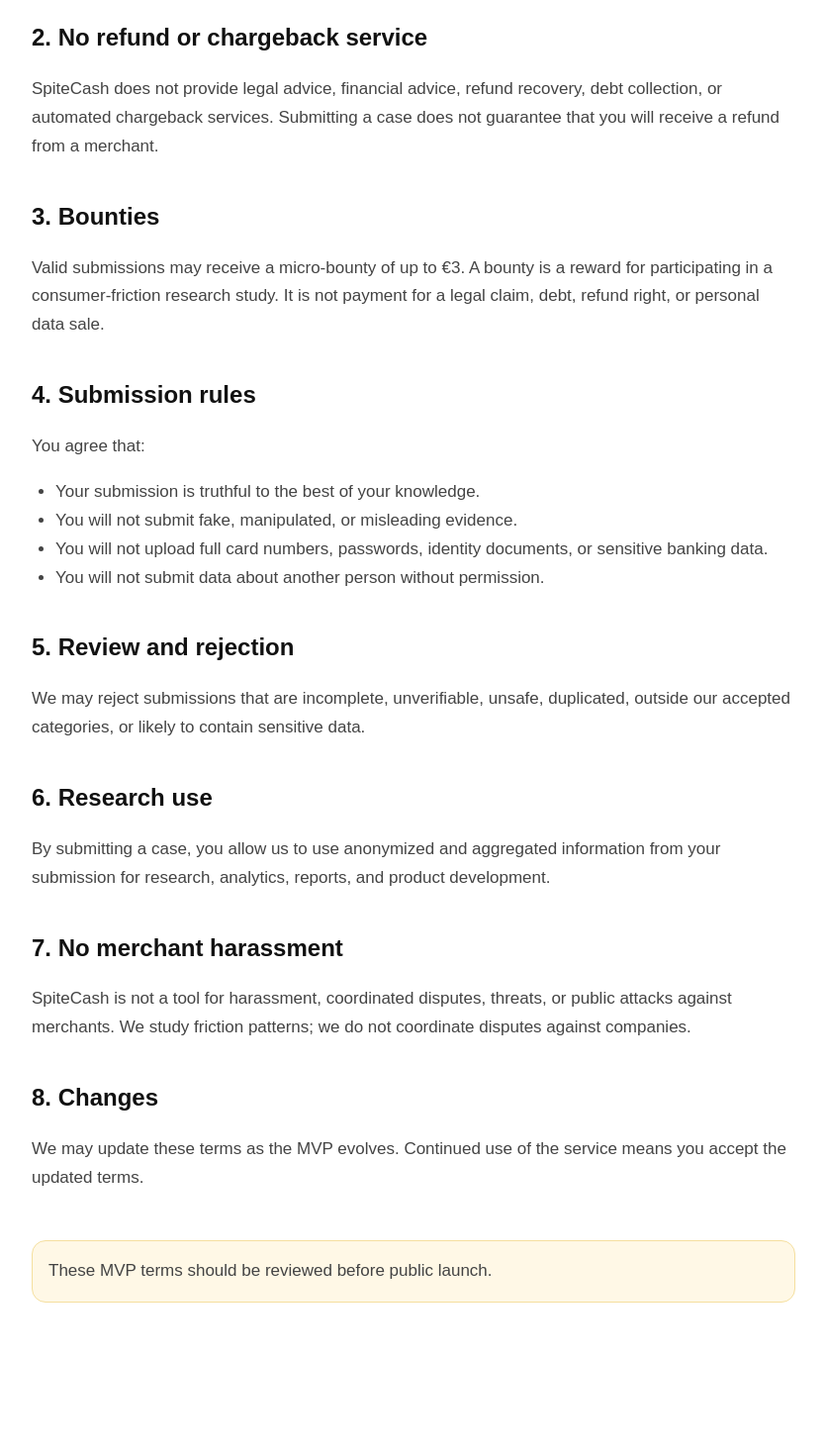
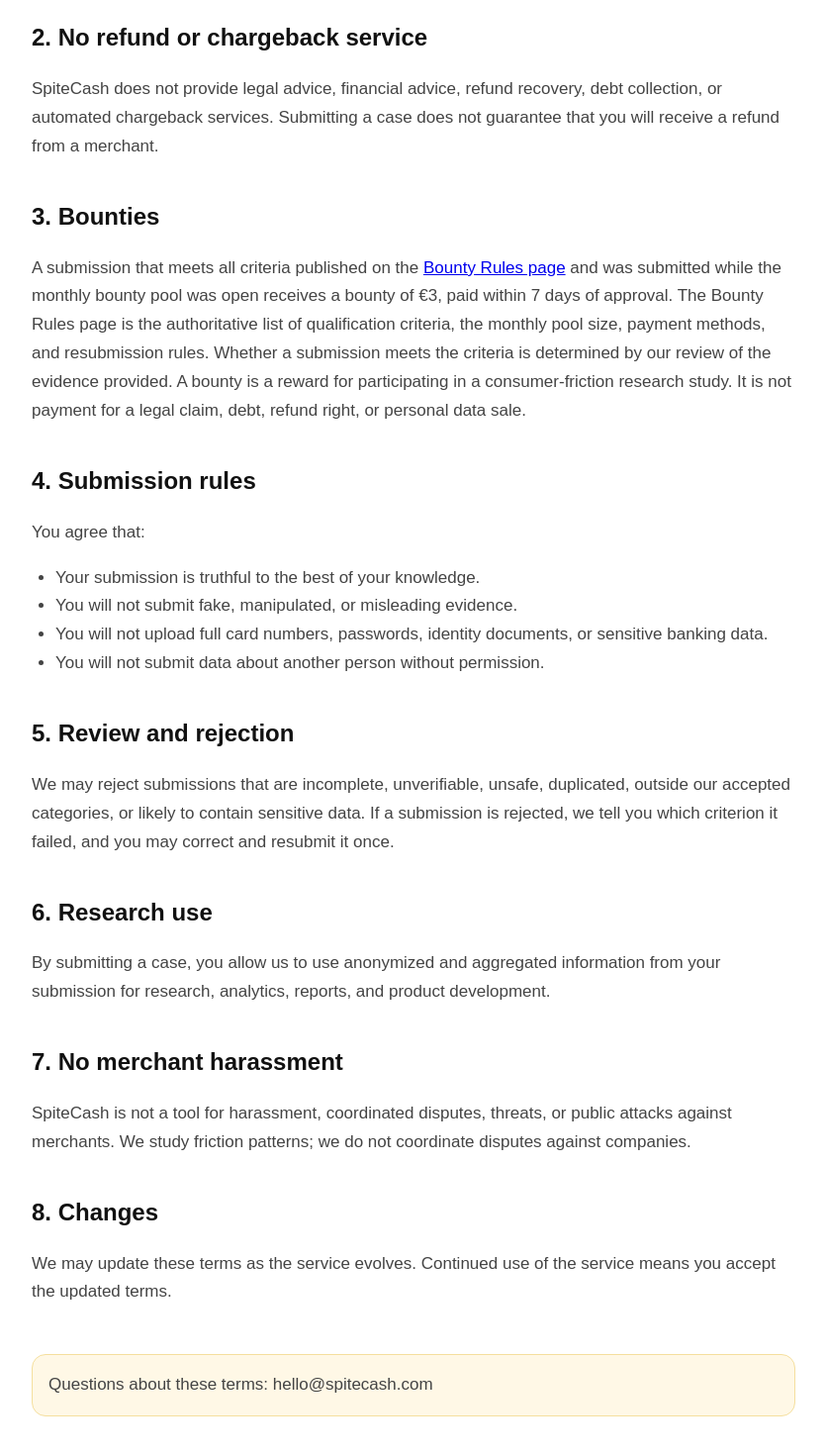
Before and after one commit to visanmarius120-boop/spitecash-mvp, a Next.js app: page /terms in a window 1280 px wide. Shown: the part 348-1818 px from the top of the page at 99% size, without its empty margins (222-1057 px from the left). Before the commit the page ends 1753 px from the top, so only its background shows below. Built offline with nearby package versions, Linux system fonts and the light colour scheme.

Commit message:
fix: truth alignment sitewide - guaranteed €3 everywhere, validated-only stats, prefilled CTA

```diff
--- a/app/terms/page.tsx
+++ b/app/terms/page.tsx
@@ -20,9 +20,15 @@
 
       <h2>3. Bounties</h2>
       <p>
-        Valid submissions may receive a micro-bounty of up to €3. A bounty is a reward
-        for participating in a consumer-friction research study. It is not payment for
-        a legal claim, debt, refund right, or personal data sale.
+        A submission that meets all criteria published on the{" "}
+        <a href="/bounty-rules">Bounty Rules page</a> and was submitted while the
+        monthly bounty pool was open receives a bounty of €3, paid within 7 days of
+        approval. The Bounty Rules page is the authoritative list of qualification
+        criteria, the monthly pool size, payment methods, and resubmission rules.
+        Whether a submission meets the criteria is determined by our review of the
+        evidence provided. A bounty is a reward for participating in a
+        consumer-friction research study. It is not payment for a legal claim, debt,
+        refund right, or personal data sale.
       </p>
 
       <h2>4. Submission rules</h2>
@@ -37,7 +43,9 @@
       <h2>5. Review and rejection</h2>
       <p>
         We may reject submissions that are incomplete, unverifiable, unsafe, duplicated,
-        outside our accepted categories, or likely to contain sensitive data.
+        outside our accepted categories, or likely to contain sensitive data. If a
+        submission is rejected, we tell you which criterion it failed, and you may
+        correct and resubmit it once.
       </p>
 
       <h2>6. Research use</h2>
@@ -55,12 +63,12 @@
 
       <h2>8. Changes</h2>
       <p>
-        We may update these terms as the MVP evolves. Continued use of the service means
-        you accept the updated terms.
+        We may update these terms as the service evolves. Continued use of the service
+        means you accept the updated terms.
       </p>
 
       <p className="legalNote">
-        These MVP terms should be reviewed before public launch.
+        Questions about these terms: hello@spitecash.com
       </p>
     </main>
   );
```
Also changed, not shown: app/how-it-works/page.tsx (+14 -4 lines).
